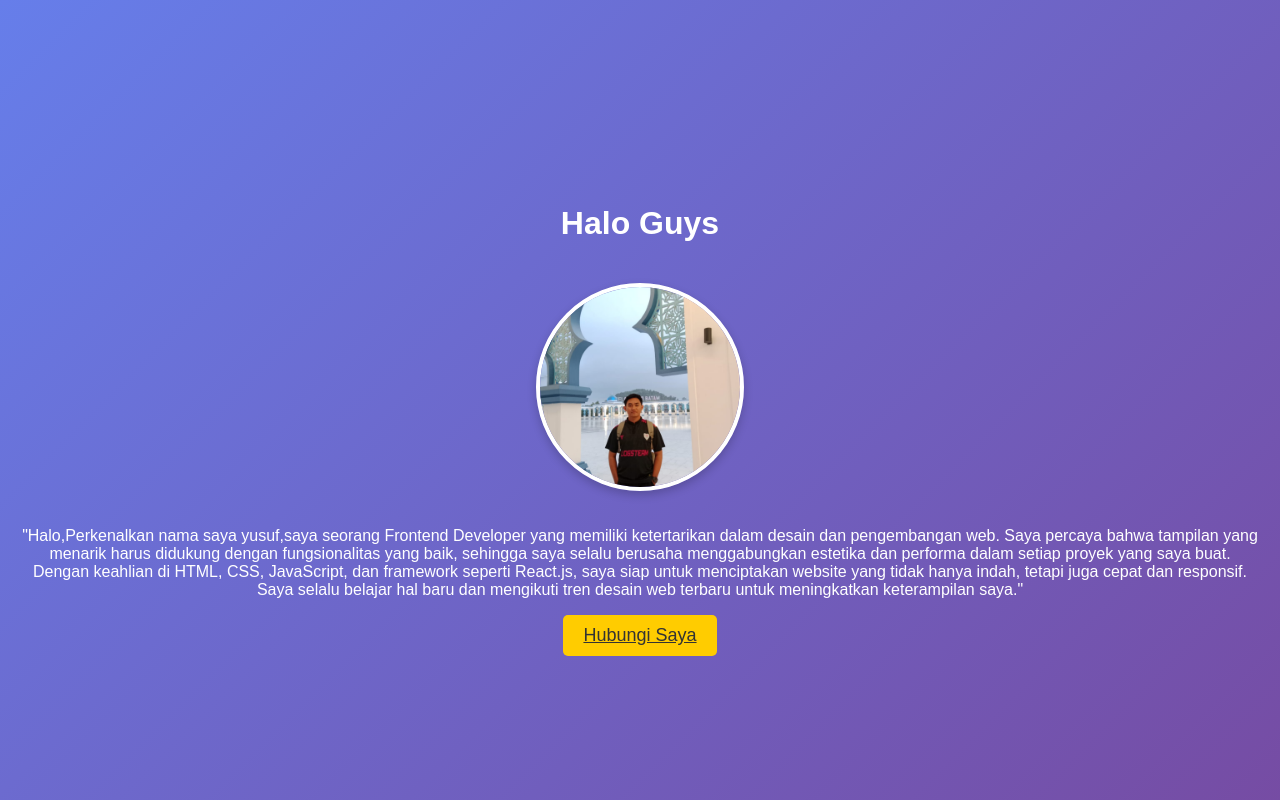
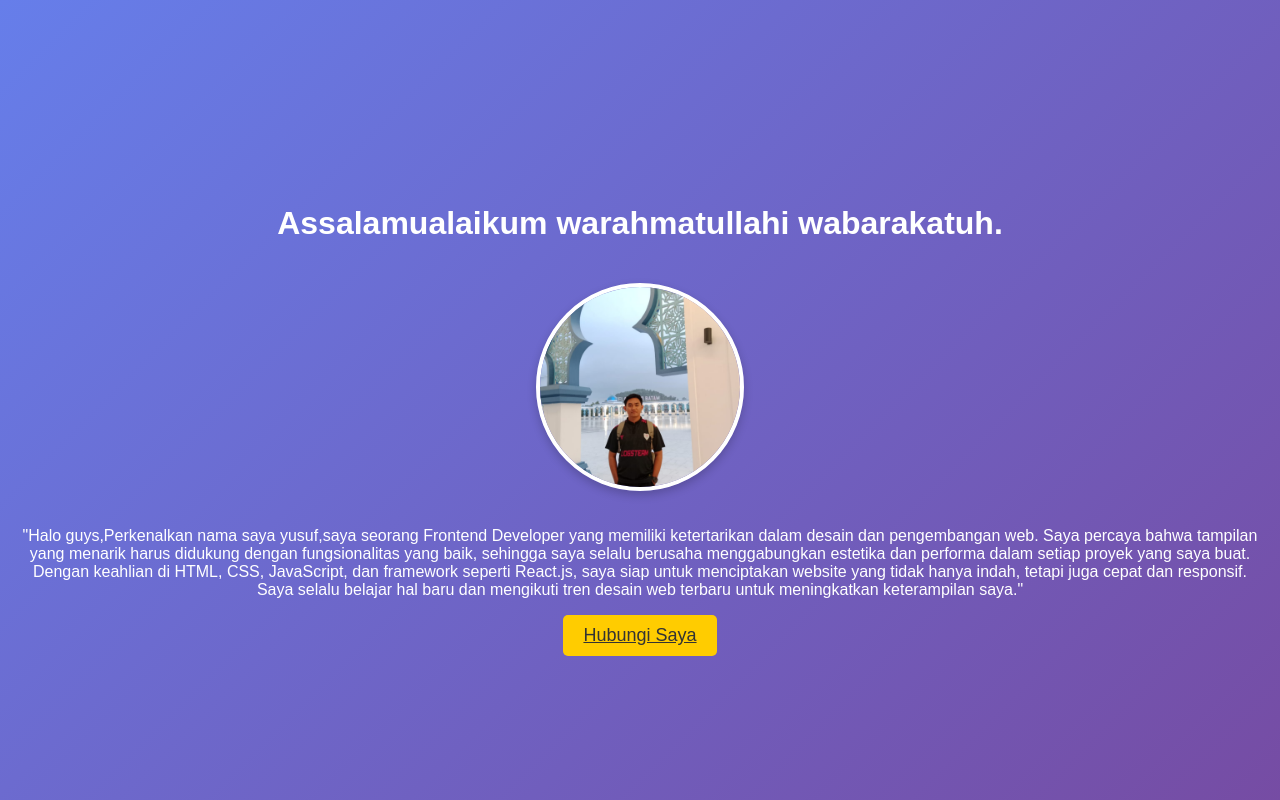
Before and after one commit to andikaPorto/Websiteku, a plain HTML site: page index.html in a window 1280 px wide. Shown: the top 800 px of the page. Drawn offline with nearby package versions, Linux system fonts and the light colour scheme.

Commit message:
Update index.html

```diff
--- a/index.html
+++ b/index.html
@@ -62,9 +62,9 @@
 </head>
 <body>
     <header class="hero">
-        <h1 data-aos="fade-down">Halo Guys</span></h1>
+        <h1 data-aos="fade-down">Assalamualaikum warahmatullahi wabarakatuh.</span></h1>
         <img src="foto-profil.jpg" alt="Foto Publik" class="profil-img">
-        <p data-aos="fade-up">"Halo,Perkenalkan nama saya yusuf,saya seorang Frontend Developer yang memiliki ketertarikan dalam desain dan pengembangan web. Saya percaya bahwa tampilan yang menarik harus didukung dengan fungsionalitas yang baik, sehingga saya selalu berusaha menggabungkan estetika dan performa dalam setiap proyek yang saya buat. Dengan keahlian di HTML, CSS, JavaScript, dan framework seperti React.js, saya siap untuk menciptakan website yang tidak hanya indah, tetapi juga cepat dan responsif. Saya selalu belajar hal baru dan mengikuti tren desain web terbaru untuk meningkatkan keterampilan saya."</p>
+        <p data-aos="fade-up">"Halo guys,Perkenalkan nama saya yusuf,saya seorang Frontend Developer yang memiliki ketertarikan dalam desain dan pengembangan web. Saya percaya bahwa tampilan yang menarik harus didukung dengan fungsionalitas yang baik, sehingga saya selalu berusaha menggabungkan estetika dan performa dalam setiap proyek yang saya buat. Dengan keahlian di HTML, CSS, JavaScript, dan framework seperti React.js, saya siap untuk menciptakan website yang tidak hanya indah, tetapi juga cepat dan responsif. Saya selalu belajar hal baru dan mengikuti tren desain web terbaru untuk meningkatkan keterampilan saya."</p>
         <a href="https://wa.me/6282172153038" class="btn" target="_blank">Hubungi Saya</a>
 
     </header>
```
